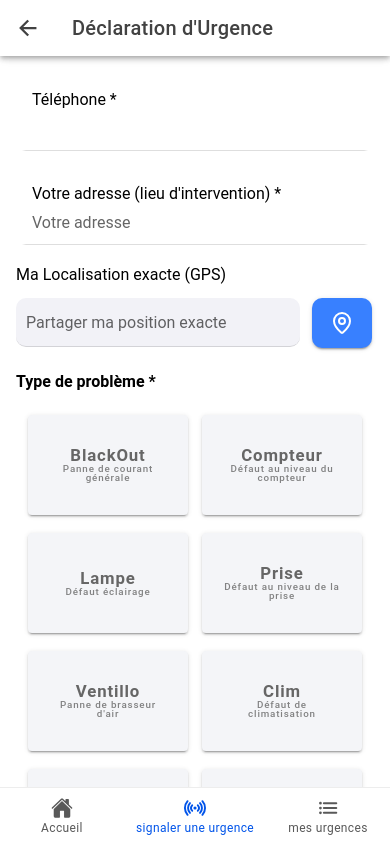
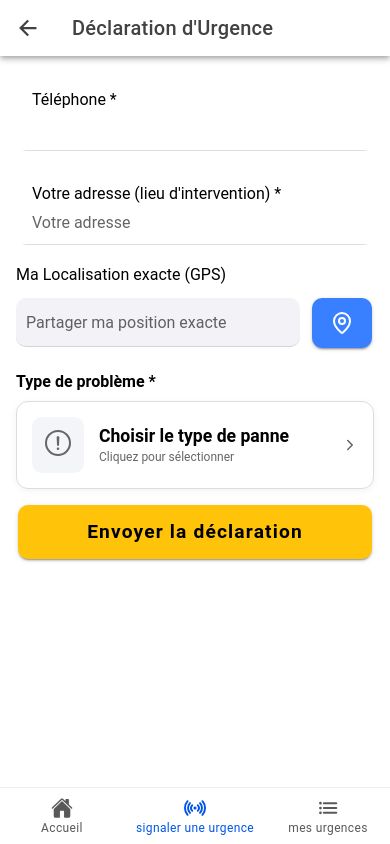
Before and after one commit to Uxer-bd/AppUrgenceClient, a React (Vite) app: page /signale-urgence in a window 390 px wide. Built offline with nearby package versions, Linux system fonts and the light colour scheme.

Commit message:
ajout bouton recrutement et page A propos

```diff
--- a/src/App.tsx
+++ b/src/App.tsx
@@ -41,6 +41,7 @@ import Accueil from './pages/Accueil';
 import SignaleUrgence from './pages/SignaleUrgence';
 import SuivieUrgence from './pages/SuivieUrgence2';
 import InterventionListPage from './pages/InterventionsListPage';
+import About from './pages/About';
 
 setupIonicReact();
 
@@ -49,6 +50,9 @@ const App: React.FC = () => (
     <IonReactRouter>
       <IonTabs>
         <IonRouterOutlet>
+          <Route exact path="/about">
+            <About />
+          </Route>
           <Route exact path="/accueil">
             <Accueil/>
           </Route>
--- a/src/pages/SignaleUrgence.tsx
+++ b/src/pages/SignaleUrgence.tsx
@@ -1,11 +1,27 @@
 import React, { useState } from 'react';
 import {
     IonContent, IonPage, IonHeader, IonToolbar, IonButtons, IonBackButton, IonTitle, IonItem,
-    IonLabel, IonInput, IonButton, IonGrid, IonRow, IonCol, useIonToast, IonLoading
+    IonLabel, IonInput, IonButton, useIonToast, IonLoading
 } from '@ionic/react';
 import { MapPin } from 'lucide-react';
 import { useHistory } from 'react-router-dom';
 import { Geolocation, Position } from '@capacitor/geolocation';
+
+import {
+    IonModal, IonList, IonRadioGroup, IonRadio, IonIcon
+} from '@ionic/react';
+import {
+    chevronForwardOutline, flashOutline, alertCircleOutline, settingsOutline,
+    bulbOutline, constructOutline, sunnyOutline, snowOutline, flameOutline
+} from 'ionicons/icons';
+
+// Interface pour le futur appel API
+interface ProblemType {
+    id: number;
+    name: string;
+    description: string;
+    icon?: string;
+}
 
 // Clés pour le stockage local (Bonne pratique)
 const REPORTER_PHONE_KEY = 'reporter_phone';
@@ -34,6 +50,22 @@ const SignalerUrgence: React.FC = () => {
         localStorage.setItem(REPORTER_PHONE_KEY, phone);
         localStorage.setItem(REPORTER_NAME_KEY, name);
     };
+
+    const [showTypeModal, setShowTypeModal] = useState(false);
+
+    // Liste temporaire (sera remplacée par ton fetch API plus tard)
+    const problemTypes: ProblemType[] = [
+        { id: 1, name: 'BlackOut', description: 'Panne de courant générale', icon: flashOutline },
+        { id: 2, name: 'Compteur', description: 'Défaut au niveau du compteur', icon: settingsOutline },
+        { id: 3, name: 'Lampe', description: 'Défaut éclairage', icon: bulbOutline },
+        { id: 4, name: 'Prise', description: 'Défaut au niveau de la prise', icon: constructOutline },
+        { id: 7, name: 'Solaire', description: 'Panneaux, batteries, etc.', icon: sunnyOutline },
+        { id: 8, name: 'Clim', description: 'Défaut de climatisation', icon: snowOutline },
+        { id: 9, name: 'Brulure', description: 'Flamme, étincelle, etc.', icon: flameOutline },
+        { id: 10, name: 'Autre', description: 'Autres problèmes électriques', icon: alertCircleOutline },
+    ];
+
+    const selectedProblem = problemTypes.find(t => t.name === problemType);
 
     const getProblemTypeId = (problemName: string): number => {
         switch (problemName) {
@@ -132,21 +164,6 @@ const SignalerUrgence: React.FC = () => {
     };
 
     // ... (buttonStyle reste inchangé) ...
-    const buttonStyle = (type: string) => {
-        const style: Record<string, string | number | undefined> = {
-            borderRadius: '10px',
-            height: '100px',
-            display: 'flex',
-            flexDirection: 'column',
-            justifyContent: 'center',
-            alignItems: 'center',
-            textTransform: 'none',
-            boxShadow: problemType === type ? '0 2px 6px rgba(0,0,0,0.15)' : undefined,
-        };
-        style['--background'] = problemType === type ? '#adcbffff' : '#f4f5f8';
-        style['--color'] = problemType === type ? '#000' : '#666';
-        return style as React.CSSProperties;
-    };
 
     const handleGetLocation = async () => {
         setIsLocating(true);
@@ -261,132 +278,46 @@ const SignalerUrgence: React.FC = () => {
                             )}
                         </IonButton>
                     </div>
+                    {/* Sélecteur de Type de Problème Moderne */}
+                    <IonLabel style={{ display: 'block', marginBottom: '10px', marginTop: '20px', fontWeight: 'bold' }}>
+                        Type de problème *
+                    </IonLabel>
 
-                    {/* Type de Problème */}
-                    <IonLabel style={{ display: 'block', marginBottom: '10px', marginTop: '20px', fontWeight: 'bold' }}>Type de problème *</IonLabel>
-                    <IonGrid>
-                        <IonRow>
-                            <IonCol size="6">
-                                <IonButton type="button" expand="block" style={buttonStyle('BlackOut')} onClick={() => setProblemType('BlackOut')} aria-pressed={problemType === 'BlackOut'}>
-                                    <div style={{ display: 'flex', flexDirection: 'column', alignItems: 'center', padding: '5px' }}>
-                                        {/* <Power style={{ fontSize: '1.8em' }} /> */}
-                                        <IonLabel style={{ fontWeight: 'bold', fontSize: '1.2em' }}>BlackOut</IonLabel>
-                                        <small style={{ fontSize: '0.7em', opacity: 0.8, textTransform: 'none', lineHeight: '1' }}>Panne de courant générale</small>
-                                    </div>
-                                </IonButton>
-                            </IonCol>
-                            <IonCol size="6">
-                                <IonButton type="button" expand="block" style={buttonStyle('Compteur')} onClick={() => setProblemType('Compteur')} aria-pressed={problemType === 'Compteur'}>
-                                    <div style={{ display: 'flex', flexDirection: 'column', alignItems: 'center', padding: '5px' }}>
-                                        {/* <Power style={{ fontSize: '1.8em' }} /> */}
-                                        <IonLabel style={{ fontWeight: 'bold', fontSize: '1.2em' }}>Compteur</IonLabel>
-                                        <small style={{ fontSize: '0.7em', opacity: 0.8, textTransform: 'none', lineHeight: '1' }}>Défaut au niveau du compteur</small>
-                                    </div>
-                                </IonButton>
-                            </IonCol>
-                        </IonRow>
-                        <IonRow>
-                            <IonCol size="6">
-                                <IonButton type="button" expand="block" style={buttonStyle('Lampe')} onClick={() => setProblemType('Lampe')} aria-pressed={problemType === 'Lampe'}>
-                                    <div style={{ display: 'flex', flexDirection: 'column', alignItems: 'center', padding: '5px' }}>
-                                        {/* <Power style={{ fontSize: '1.8em' }} /> */}
-                                        <IonLabel style={{ fontWeight: 'bold', fontSize: '1.2em' }}>Lampe</IonLabel>
-                                        <small style={{ fontSize: '0.7em', opacity: 0.8, textTransform: 'none', lineHeight: '1' }}>Défaut éclairage</small>
-                                    </div>
-                                </IonButton>
-                            </IonCol>
-                            <IonCol size="6">
-                                <IonButton type="button" expand="block" style={buttonStyle('Prise')} onClick={() => setProblemType('Prise')} aria-pressed={problemType === 'Prise'}>
-                                    <div style={{ display: 'flex', flexDirection: 'column', alignItems: 'center', padding: '5px' }}>
-                                        {/* <Power style={{ fontSize: '1.8em' }} /> */}
-                                        <IonLabel style={{ fontWeight: 'bold', fontSize: '1.2em' }}>Prise</IonLabel>
-                                        <small style={{ fontSize: '0.7em', opacity: 0.8, textTransform: 'none', lineHeight: '1' }}>Défaut au niveau de la prise</small>
-                                    </div>
-                                </IonButton>
-                            </IonCol>
-                        </IonRow>
-                        <IonRow>
-                            <IonCol size="6">
-                                <IonButton type="button" expand="block" style={buttonStyle("Ventillo")} onClick={() => setProblemType('Ventillo')} aria-pressed={problemType === 'Ventillo'}>
-                                    <div style={{ display: 'flex', flexDirection: 'column', alignItems: 'center', padding: '5px' }}>
-                                        {/* <Power style={{ fontSize: '1.8em' }} /> */}
-                                        <IonLabel style={{ fontWeight: 'bold', fontSize: '1.2em' }}>Ventillo</IonLabel>
-                                        <small style={{ fontSize: '0.7em', opacity: 0.8, textTransform: 'none', lineHeight: '1' }}>Panne de brasseur d'air</small>
-                                    </div>
-                                </IonButton>
-                            </IonCol>
-                            <IonCol size="6">
-                                <IonButton type="button" expand="block" style={buttonStyle("Clim")} onClick={() => setProblemType('Clim')} aria-pressed={problemType === 'Clim'}>
-                                    <div style={{ display: 'flex', flexDirection: 'column', alignItems: 'center', padding: '5px' }}>
-                                        {/* <Power style={{ fontSize: '1.8em' }} /> */}
-                                        <IonLabel style={{ fontWeight: 'bold', fontSize: '1.2em' }}>Clim</IonLabel>
-                                        <small style={{ fontSize: '0.7em', opacity: 0.8, textTransform: 'none', lineHeight: '1' }}>Défaut de climatisation</small>
-                                    </div>
-                                </IonButton>
-                            </IonCol>
-                        </IonRow>
-                        <IonRow>
-                            <IonCol size="6">
-                                <IonButton type="button" expand="block" style={buttonStyle("Électroménager")} onClick={() => setProblemType('Électroménager')} aria-pressed={problemType === 'Électroménager'}>
-                                    <div style={{ display: 'flex', flexDirection: 'column', alignItems: 'center', padding: '5px' }}>
-                                        {/* <Power style={{ fontSize: '1.8em' }} /> */}
-                                        <IonLabel style={{ fontWeight: 'bold', fontSize: '1.2em' }}>Électroménager</IonLabel>
-                                        <small style={{ fontSize: '0.7em', opacity: 0.8, textTransform: 'none', lineHeight: '1' }}>Appareils électriques et électroniques</small>
-                                    </div>
-                                </IonButton>
-                            </IonCol>
-                            <IonCol size="6">
-                                <IonButton type="button" expand="block" style={buttonStyle("Brulure")} onClick={() => setProblemType('Brulure')} aria-pressed={problemType === 'Brulure'}>
-                                    <div style={{ display: 'flex', flexDirection: 'column', alignItems: 'center', padding: '5px' }}>
-                                        {/* <Power style={{ fontSize: '1.8em' }} /> */}
-                                        <IonLabel style={{ fontWeight: 'bold', fontSize: '1.2em' }}>Brulure</IonLabel>
-                                        <small style={{ fontSize: '0.7em', opacity: 0.8, textTransform: 'none', lineHeight: '1' }}>Flame, étincelle, etc</small>
-                                    </div>
-                                </IonButton>
-                            </IonCol>
-                        </IonRow>
-                        <IonRow>
-                            <IonCol size="6">
-                                <IonButton type="button" expand="block" style={buttonStyle("Solaire")} onClick={() => setProblemType('Solaire')} aria-pressed={problemType === 'Solaire'}>
-                                    <div style={{ display: 'flex', flexDirection: 'column', alignItems: 'center', padding: '5px' }}>
-                                        {/* <Power style={{ fontSize: '1.8em' }} /> */}
-                                        <IonLabel style={{ fontWeight: 'bold', fontSize: '1.2em' }}>Solaire</IonLabel>
-                                        <small style={{ fontSize: '0.7em', opacity: 0.8, textTransform: 'none', lineHeight: '1' }}>Panneau solaire, batterie, conversatisseur, etc</small>
-                                    </div>
-                                </IonButton>
-                            </IonCol>
-                            <IonCol size="6">
-                                <IonButton type="button" expand="block" style={buttonStyle("autre")} onClick={() => setProblemType('autre')} aria-pressed={problemType === 'autre'}>
-                                    <div style={{ display: 'flex', flexDirection: 'column', alignItems: 'center', padding: '5px' }}>
-                                        {/* <Power style={{ fontSize: '1.8em' }} /> */}
-                                        <IonLabel style={{ fontWeight: 'bold', fontSize: '1.2em' }}>Autre</IonLabel>
-                                        <small style={{ fontSize: '0.7em', opacity: 0.8, textTransform: 'none', lineHeight: '1' }}>Autres problèmes élètrique ou électronique</small>
-                                    </div>
-                                </IonButton>
-                            </IonCol>
-                            {/* <IonCol size="6">
-                                <IonButton type="button" expand="block" style={buttonStyle("Autres")} onClick={() => setProblemType('Autres')} aria-pressed={problemType === 'Autres'}>
-                                    <div style={{ display: 'flex', flexDirection: 'column', alignItems: 'center', padding: '5px' }}> */}
-                                        {/* <Power style={{ fontSize: '1.8em' }} /> */}
-                                        {/* <IonLabel style={{ fontWeight: 'bold', fontSize: '1.2em' }}>Autre</IonLabel>
-                                        <small style={{ fontSize: '0.7em', opacity: 0.8, textTransform: 'none', lineHeight: '1' }}>Autres problèmes élètrique ou électronique</small>
-                                    </div>
-                                </IonButton>
-                            </IonCol> */}
-                        </IonRow>
-                    </IonGrid>
-
-                    {/* Description
-                    <IonItem lines="full" style={{ '--background': '#fff', borderRadius: '10px', marginBottom: '15px' }}>
-                        <IonLabel position="floating" style={{ marginBottom : '15px' }}>Description (optionnel)</IonLabel>
-                        <IonTextarea
-                            placeholder="Décrivez le problème"
-                            autoGrow={true}
-                            value={description}
-                            onIonChange={e => setdescription(e.detail.value!)}
-                        ></IonTextarea>
-                    </IonItem> */}
-
+                    <div
+                        onClick={() => setShowTypeModal(true)}
+                        style={{
+                            background: '#fff',
+                            padding: '15px',
+                            borderRadius: '12px',
+                            display: 'flex',
+                            alignItems: 'center',
+                            justifyContent: 'space-between',
+                            border: problemType ? '2px solid #3880ff' : '1px solid #ddd',
+                            boxShadow: '0 2px 8px rgba(0,0,0,0.05)',
+                            cursor: 'pointer'
+                        }}
+                    >
+                        <div style={{ display: 'flex', alignItems: 'center' }}>
+                            <div style={{
+                                background: problemType ? '#3880ff' : '#f4f5f8',
+                                padding: '10px',
+                                borderRadius: '10px',
+                                marginRight: '15px',
+                                color: problemType ? '#fff' : '#666'
+                            }}>
+                                <IonIcon icon={selectedProblem?.icon || alertCircleOutline} size="large" />
+                            </div>
+                            <div>
+                                <div style={{ fontWeight: 'bold', fontSize: '1.1em', color: '#000' }}>
+                                    {problemType || "Choisir le type de panne"}
+                                </div>
+                                <small style={{ color: '#666' }}>
+                                    {selectedProblem?.description || "Cliquez pour sélectionner"}
+                                </small>
+                            </div>
+                        </div>
+                        <IonIcon icon={chevronForwardOutline} color="medium" />
+                    </div>
                     <IonButton
                         type="submit"
                         expand="block"
@@ -398,6 +329,43 @@ const SignalerUrgence: React.FC = () => {
                         {isSubmitting ? "Envoi en cours..." : "Envoyer la déclaration"}
                     </IonButton>
                 </form>
+                {/* Modal de sélection du type de problème */}
+                <IonModal
+                    isOpen={showTypeModal}
+                    onDidDismiss={() => setShowTypeModal(false)}
+                    breakpoints={[0, 0.5, 0.8]}
+                    initialBreakpoint={0.8}
+                >
+                    <IonHeader>
+                        <IonToolbar>
+                            <IonTitle>Type de problème</IonTitle>
+                            <IonButtons slot="end">
+                                <IonButton onClick={() => setShowTypeModal(false)}>Fermer</IonButton>
+                            </IonButtons>
+                        </IonToolbar>
+                    </IonHeader>
+                    <IonContent className="ion-padding">
+                        <IonList lines="full">
+                            <IonRadioGroup value={problemType} onIonChange={e => {
+                                setProblemType(e.detail.value);
+                                setShowTypeModal(false);
+                            }}>
+                                {problemTypes
+                                    .filter(t => t.name.toLowerCase())
+                                    .map((type) => (
+                                    <IonItem key={type.id}>
+                                        <IonIcon icon={type.icon || alertCircleOutline} slot="start" color="primary" />
+                                        <IonLabel>
+                                            <h2>{type.name}</h2>
+                                            <p>{type.description}</p>
+                                        </IonLabel>
+                                        <IonRadio slot="end" value={type.name} />
+                                    </IonItem>
+                                ))}
+                            </IonRadioGroup>
+                        </IonList>
+                    </IonContent>
+                </IonModal>
             </IonContent>
         </IonPage>
     );
```
Also changed, not shown: src/pages/About.tsx (added, +69 -0 lines), src/pages/Accueil.tsx (+22 -4 lines).
